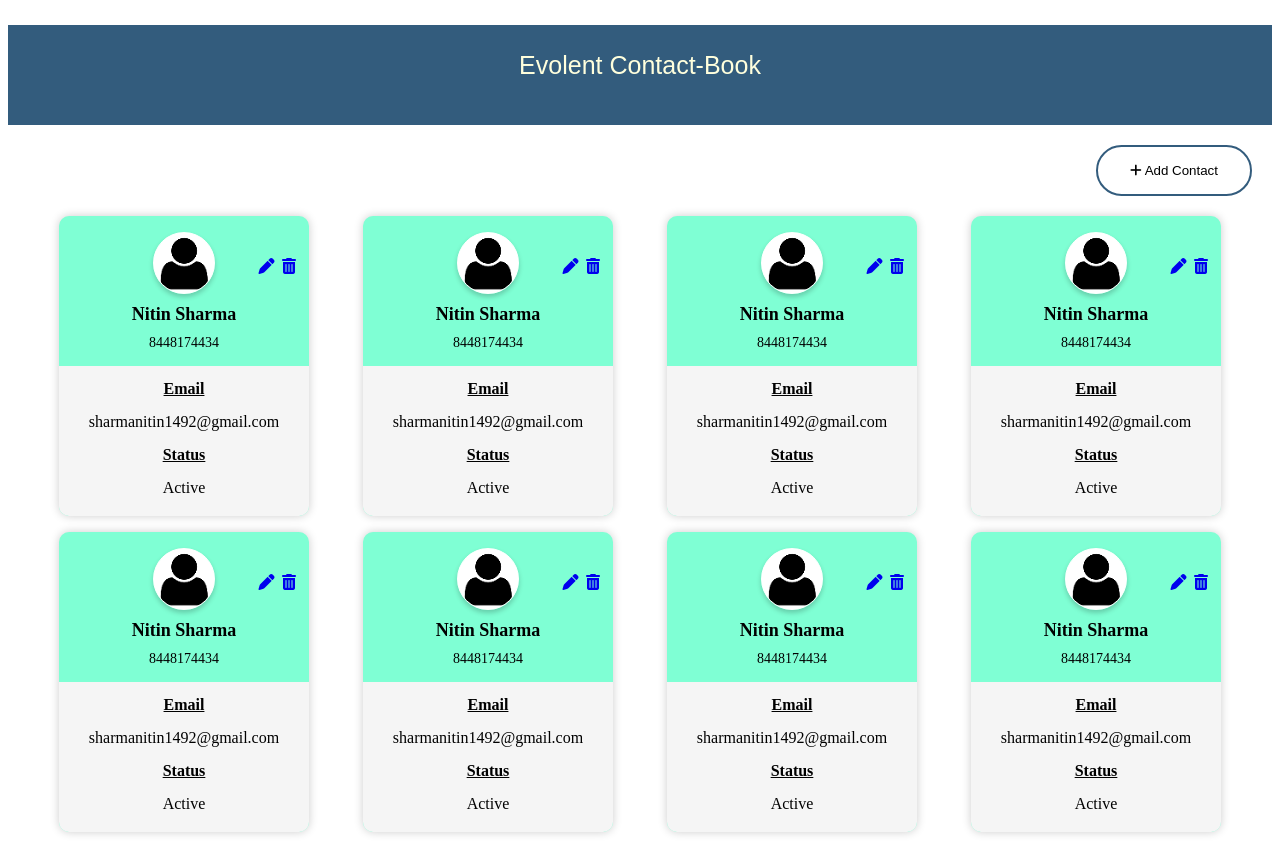
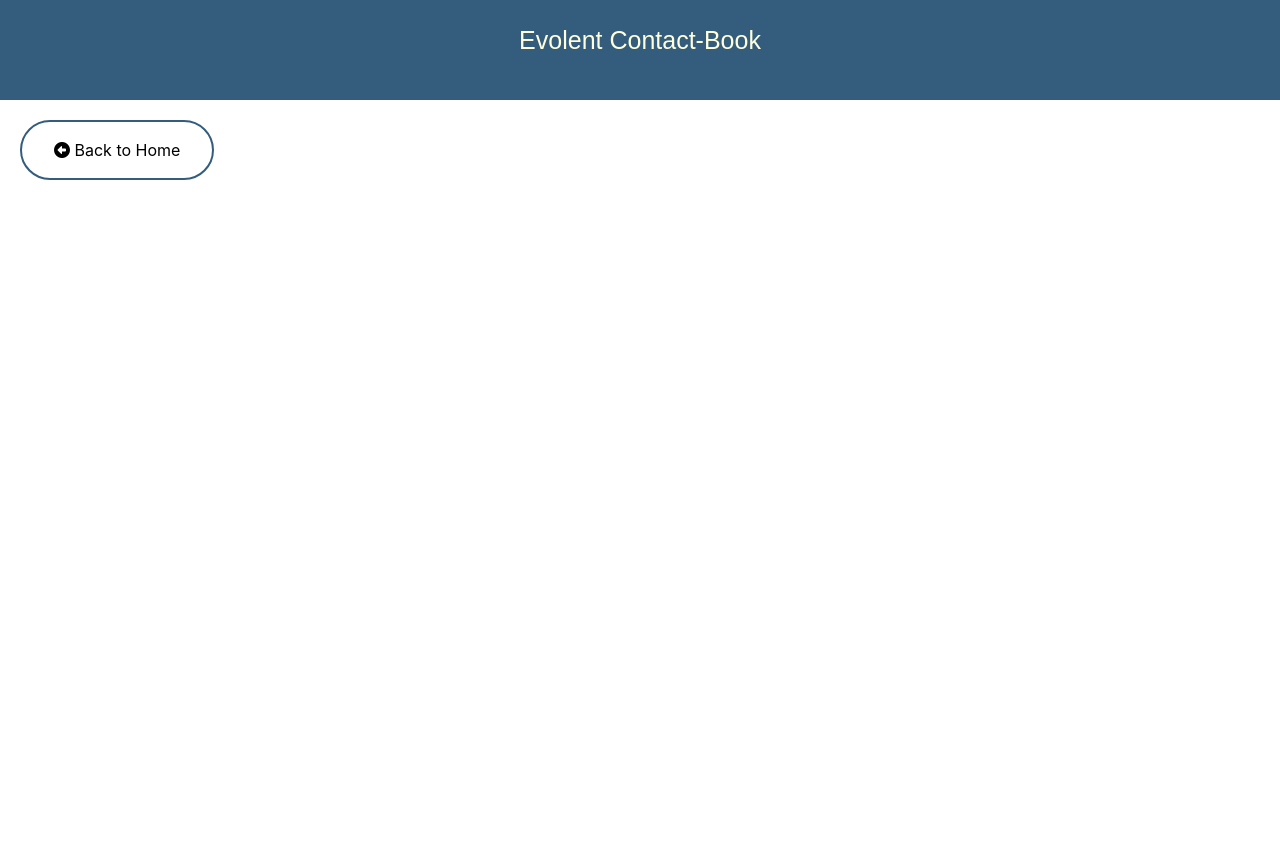
Before and after one commit to sharma-nitin/contact-book, an Angular app: page /contact-form in a window 1280 px wide. Before the commit this address led to /. After the commit the page ends 800 px from the top, so only its background shows below. Built offline with nearby package versions, Linux system fonts and the light colour scheme.

Commit message:
contact app pushed

```diff
--- a/angular.json
+++ b/angular.json
@@ -13,7 +13,7 @@
         "build": {
           "builder": "@angular-devkit/build-angular:browser",
           "options": {
-            "outputPath": "dist/eh-contact",
+            "outputPath": "dist/",
             "index": "src/index.html",
             "main": "src/main.ts",
             "polyfills": "src/polyfills.ts",
@@ -23,7 +23,8 @@
               "src/assets"
             ],
             "styles": [
-              "src/styles.css"
+              "src/styles.css",
+              "node_modules/bootstrap/dist/css/bootstrap.min.css"
             ],
             "scripts": []
           },
--- a/package.json
+++ b/package.json
@@ -19,6 +19,8 @@
     "@angular/platform-browser": "~8.0.0",
     "@angular/platform-browser-dynamic": "~8.0.0",
     "@angular/router": "~8.0.0",
+    "@ng-bootstrap/ng-bootstrap": "~5.2.2",
+    "bootstrap": "^4.4.1",
     "font-awesome": "^4.7.0",
     "rxjs": "~6.4.0",
     "tslib": "^1.9.0",
@@ -29,6 +31,7 @@
     "@angular/cli": "~8.0.0",
     "@angular/compiler-cli": "~8.0.0",
     "@angular/language-service": "~8.0.0",
+    "@ng-bootstrap/ng-bootstrap": "~5.2.2",
     "@types/node": "~8.9.4",
     "@types/jasmine": "~3.3.8",
     "@types/jasminewd2": "~2.0.3",
--- a/src/app/app-routing.module.ts
+++ b/src/app/app-routing.module.ts
@@ -1,7 +1,13 @@
 import { NgModule } from '@angular/core';
 import { Routes, RouterModule } from '@angular/router';
+import { EhContactListComponent } from './eh-contact-list/eh-contact-list.component';
+import { EhContactFormComponent } from './eh-contact-form/eh-contact-form.component';
 
-const routes: Routes = [];
+const routes: Routes = [
+  { path: '', redirectTo: '/contact-list', pathMatch: 'full' },
+  { path: 'contact-list', component: EhContactListComponent },
+  { path: 'contact-form', component: EhContactFormComponent },
+];
 
 @NgModule({
   imports: [RouterModule.forRoot(routes)],
--- a/src/app/app.component.html
+++ b/src/app/app.component.html
@@ -1,5 +1,4 @@
 <header>
   <p>Evolent Contact-Book</p>
 </header>
-
-<eh-contact-list></eh-contact-list>
+<router-outlet></router-outlet>
--- a/src/app/eh-contact-form/eh-contact-form.component.css
+++ b/src/app/eh-contact-form/eh-contact-form.component.css
@@ -0,0 +1,30 @@
+
+.list-header {
+  display: flex;
+  justify-content: space-between;
+  margin: 20px;
+}
+
+.button {
+  background-color: #4CAF50;
+  border: none;
+  color: white;
+  padding: 16px 32px;
+  text-align: center;
+  text-decoration: none;
+  display: inline-block;
+  transition-duration: 0.4s;
+  cursor: pointer;
+  border-radius: 30px;
+}
+
+.back-button {
+  background-color: white;
+  color: black;
+  border: 2px solid #335C7D;
+}
+
+.back-button:hover {
+  background-color: #335C7D;
+  color: white;
+}
--- a/src/app/eh-contact-form/eh-contact-form.component.html
+++ b/src/app/eh-contact-form/eh-contact-form.component.html
@@ -1 +1,4 @@
-<p>eh-contact-form works!</p>
+<div class="list-header">
+  <button class="button back-button" (click)="navigate()"><a><i class="fas fa-arrow-alt-circle-left"></i> Back to Home</a></button>
+  <div></div>
+</div>
--- a/src/app/eh-contact-form/eh-contact-form.component.ts
+++ b/src/app/eh-contact-form/eh-contact-form.component.ts
@@ -1,4 +1,5 @@
 import { Component, OnInit } from '@angular/core';
+import { Router } from '@angular/router';
 
 @Component({
   selector: 'eh-contact-form',
@@ -7,9 +8,13 @@ import { Component, OnInit } from '@angular/core';
 })
 export class EhContactFormComponent implements OnInit {
 
-  constructor() { }
+  constructor(private router:Router) { }
 
   ngOnInit() {
   }
+  navigate(){
+    this.router.navigate(['contact-list']);
+
+  }
 
 }
--- a/src/app/eh-contact-list/eh-contact-list.component.html
+++ b/src/app/eh-contact-list/eh-contact-list.component.html
@@ -1,6 +1,6 @@
 <div class="list-header">
   <div></div>
-  <button class="button add-contact"><a><i class="fas fa-plus"></i> Add Contact</a></button>
+  <button class="button add-contact" (click)="navigate()"><a><i class="fas fa-plus"></i> Add Contact</a></button>
 </div>
 
 <div class="contact-cards">
@@ -8,8 +8,8 @@
     <div class="container">
       <div class="box">
         <div class="top">
-          <a href="#" id="edit"><i class='fas fa-pen'></i></a>
-          <a href="#" id="delete"><i class="fas fa-trash-alt"></i></a>
+          <a id="edit" (click)="navigate()"><i class='fas fa-pen'></i></a>
+          <a id="delete" ><i class="fas fa-trash-alt"></i></a>
           <div class="profile"></div>
           <h1 class="name">{{contact.firstName}} {{contact.lastName}}</h1>
           <h3 class="phone">{{contact.phoneno}}</h3>
--- a/src/app/eh-contact-list/eh-contact-list.component.ts
+++ b/src/app/eh-contact-list/eh-contact-list.component.ts
@@ -1,5 +1,6 @@
 import { Component, OnInit } from '@angular/core';
-
+import { Router } from '@angular/router';
+import { NgbActiveModal } from '@ng-bootstrap/ng-bootstrap';
 @Component({
   selector: 'eh-contact-list',
   templateUrl: './eh-contact-list.component.html',
@@ -12,52 +13,55 @@ export class EhContactListComponent implements OnInit {
     email: 'sharmanitin1492@gmail.com',
     phoneno: 8448174434,
     status: 'Active'
- },{
+  }, {
     firstName: 'Nitin',
     lastName: 'Sharma',
     email: 'sharmanitin1492@gmail.com',
     phoneno: 8448174434,
     status: 'Active'
- },{
+  }, {
     firstName: 'Nitin',
     lastName: 'Sharma',
     email: 'sharmanitin1492@gmail.com',
     phoneno: 8448174434,
     status: 'Active'
- },{
+  }, {
     firstName: 'Nitin',
     lastName: 'Sharma',
     email: 'sharmanitin1492@gmail.com',
     phoneno: 8448174434,
     status: 'Active'
- },{
+  }, {
     firstName: 'Nitin',
     lastName: 'Sharma',
     email: 'sharmanitin1492@gmail.com',
     phoneno: 8448174434,
     status: 'Active'
- },{
+  }, {
     firstName: 'Nitin',
     lastName: 'Sharma',
     email: 'sharmanitin1492@gmail.com',
     phoneno: 8448174434,
     status: 'Active'
- },{
+  }, {
     firstName: 'Nitin',
     lastName: 'Sharma',
     email: 'sharmanitin1492@gmail.com',
     phoneno: 8448174434,
     status: 'Active'
- },{
+  }, {
     firstName: 'Nitin',
     lastName: 'Sharma',
     email: 'sharmanitin1492@gmail.com',
     phoneno: 8448174434,
     status: 'Active'
   }]
-  constructor() { }
+  constructor(private router: Router) { }
 
   ngOnInit() {
   }
 
+  navigate() {
+    this.router.navigate(['contact-form']);
   }
+}
```
Also changed, not shown: 2 other files (tests, documents, lock files or other folders). Lines whose indentation alone changed are shown as unchanged.
